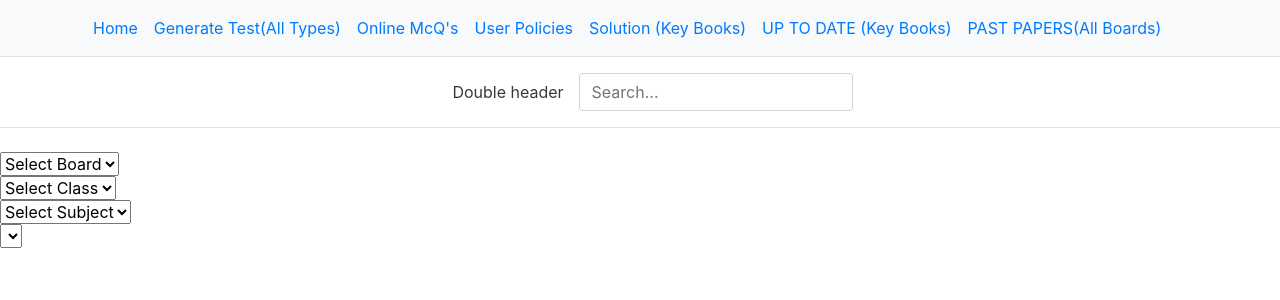
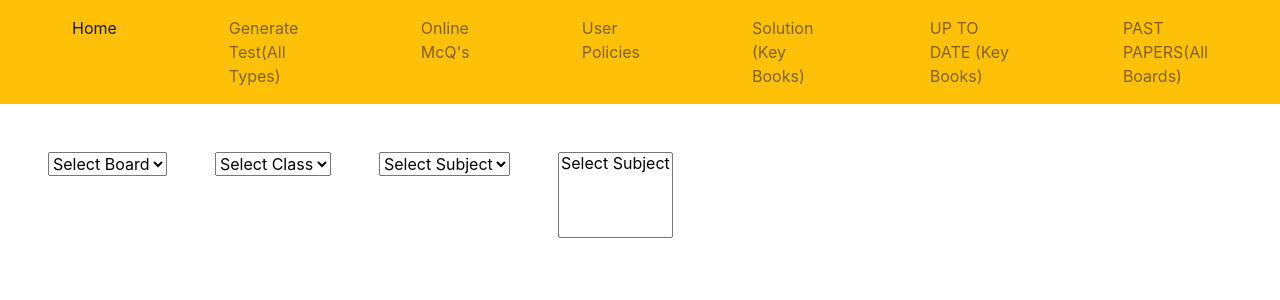
Before and after one commit to muzamilqadir786/brainbooks, a Django app: page /generate_paper/ in a window 1280 px wide. Shown: the top 300 px of the page. Run offline with Django 4.2, Linux system fonts and the light colour scheme; data that the repository does not hold is empty; parts of the project's set-up code (start-up, migrations or seed data) failed here and were passed over.

Commit message:
bootstrap added

```diff
--- a/questions/urls.py
+++ b/questions/urls.py
@@ -1,7 +1,7 @@
 from django.urls import path
 from . import views
 urlpatterns = [
-    path('', views.index, name='main-index'),
+    path('', views.index, name='index'),
     path('generate_paper/', views.generate_paper, name='generate_paper'),
     path('ajax/load-dropdown/', views.load_dropdown_ajax, name='ajax_load_dropdown'),
 ]
--- a/templates/base.html
+++ b/templates/base.html
@@ -10,13 +10,24 @@
 
     <!--<link rel="stylesheet" href="style.css">-->
     <title>{% block title %}My amazing site{% endblock %}</title>
+    <style>
+        .topnav a:hover {
+            border-bottom: 3px solid red;
+        }
+        @media (min-width: 992px) {
+            .navbar li {
+                margin-left: 3em;
+                margin-right: 3em;
+            }
+        }
+    </style>
 </head>
 
 <body>
-    <nav class="py-2 bg-light border-bottom">
-    <div class="container d-flex flex-wrap">
-      <ul class="nav me-auto">
-        <li class="nav-item"><a href="#" class="nav-link link-dark px-2 active" aria-current="page">Home</a></li>
+    <nav class="navbar navbar-expand-lg navbar-light bg-warning">
+    <div class="collapse navbar-collapse">
+      <ul class="navbar-nav ml-auto topnav">
+        <li class="nav-item"><a href="{% url 'index' %}" class="nav-link link-dark px-2 active" aria-current="page">Home</a></li>
         <li class="nav-item"><a href="{% url 'generate_paper' %}" class="nav-link link-dark px-2">Generate Test(All Types)</a></li>
         <li class="nav-item"><a href="#" class="nav-link link-dark px-2">Online McQ's</a></li>
         <li class="nav-item"><a href="#" class="nav-link link-dark px-2">User Policies</a></li>
@@ -31,17 +42,17 @@
     </div>
   </nav>
 
-    <header class="py-3 mb-4 border-bottom">
-    <div class="container d-flex flex-wrap justify-content-center">
-      <a href="/" class="d-flex align-items-center mb-3 mb-lg-0 me-lg-auto text-dark text-decoration-none">
-        <svg class="bi me-2" width="40" height="32"><use xlink:href="#bootstrap"></use></svg>
-        <span class="fs-4">Double header</span>
-      </a>
-      <form class="col-12 col-lg-auto mb-3 mb-lg-0" role="search">
-        <input type="search" class="form-control" placeholder="Search..." aria-label="Search">
-      </form>
-    </div>
-  </header>
+    <!--<header class="py-3 mb-4 border-bottom">-->
+    <!--<div class="container d-flex flex-wrap justify-content-center">-->
+      <!--<a href="/" class="d-flex align-items-center mb-3 mb-lg-0 me-lg-auto text-dark text-decoration-none">-->
+        <!--<svg class="bi me-2" width="40" height="32"><use xlink:href="#bootstrap"></use></svg>-->
+        <!--<span class="fs-4">Double header</span>-->
+      <!--</a>-->
+      <!--<form class="col-12 col-lg-auto mb-3 mb-lg-0" role="search">-->
+        <!--<input type="search" class="form-control" placeholder="Search..." aria-label="Search">-->
+      <!--</form>-->
+    <!--</div>-->
+  <!--</header>-->
 
     <div id="sidebar">
         {% block sidebar %}
--- a/templates/questions/generate_paper.html
+++ b/templates/questions/generate_paper.html
@@ -1,10 +1,10 @@
 {% extends "base.html" %}
 
 {% block content %}
+    <div class="clearfix mt-5">
+    <form method="post" id="boardsForm" class="float-left ml-5" boards-drop-url="{% url 'ajax_load_dropdown' %}" >
 
-    <form method="post" id="boardsForm" boards-drop-url="{% url 'ajax_load_dropdown' %}" >
-
-        <select id="boardsDropdown">
+        <select id="boardsDropdown" class="selectpicker">
             <option>Select Board</option>
             {% for board in boards %}
                 <option id="{{board.id}}" value="{{board.id}}"> {{board}} </option>
@@ -13,23 +13,26 @@
         </select>
     </form>
 
-    <form method="post" id="classesForm" classes-drop-url="{% url 'ajax_load_dropdown'%}">
-        <select id="classNamesDropdown">
+    <form method="post" id="classesForm" class="float-left ml-5" classes-drop-url="{% url 'ajax_load_dropdown'%}">
+        <select id="classNamesDropdown" class="selectpicker">
             <option>Select Class </option>
         </select>
     </form>
 
-    <form method="post" id="subjectsForm" subjects-drop-url="{% url 'ajax_load_dropdown' %}">
-        <select id="subjectNamesDropdown">
+    <form method="post" id="subjectsForm" class="float-left ml-5" subjects-drop-url="{% url 'ajax_load_dropdown' %}">
+        <select id="subjectNamesDropdown" class="selectpicker">
             <option>Select Subject</option>
         </select>
     </form>
 
-    <form method="post" id="chaptersForm" chapters-drop-url="{% url 'ajax_load_dropdown' %}">
-        <select id="chapterNamesDropDown">
-
+    <form method="post" id="chaptersForm" class="float-left ml-5" chapters-drop-url="{% url 'ajax_load_dropdown' %}">
+        <select id="chapterNamesDropDown" class="selectpicker" multiple>
+            <option>Select Subject</option>
         </select>
     </form>
+
+    </div>
+
 
 
     <script src="https://code.jquery.com/jquery-3.3.1.min.js"></script>
```
Also changed, not shown: templates/questions/index.html (+1 -14 lines).
